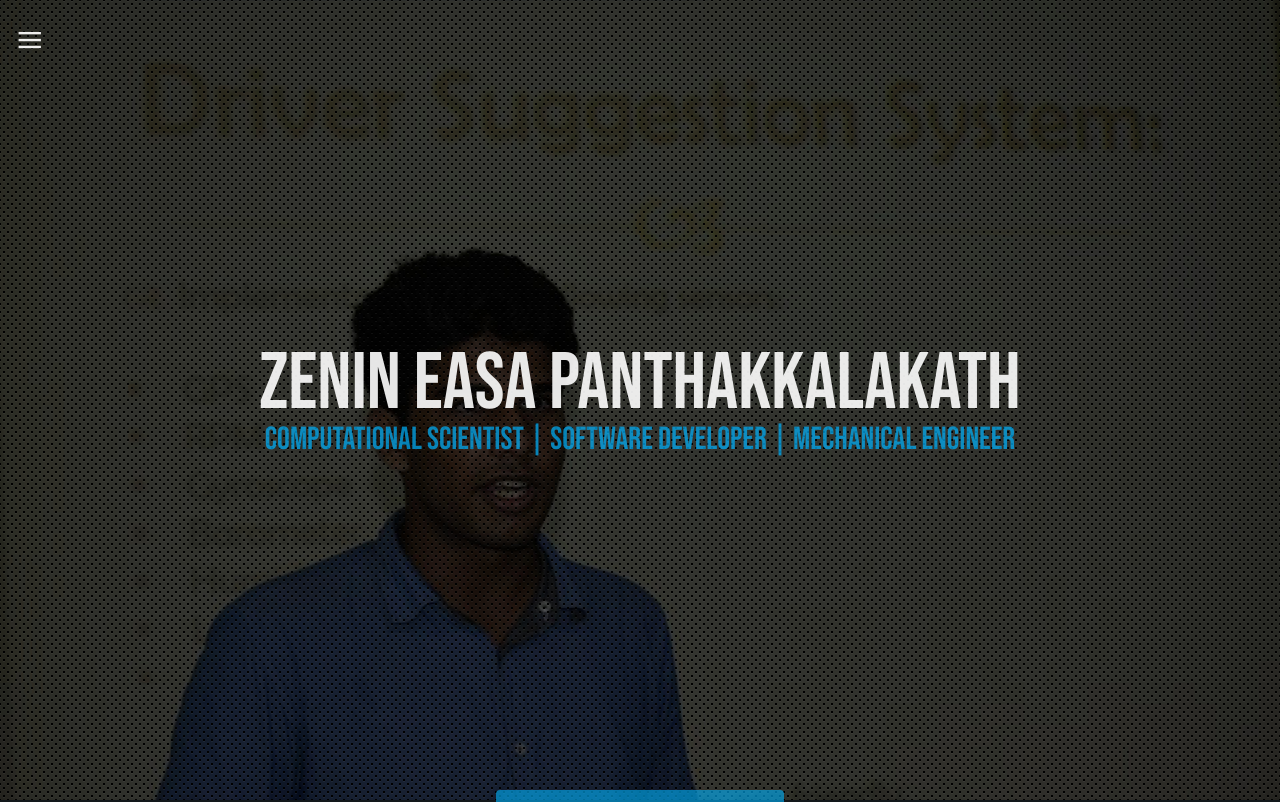
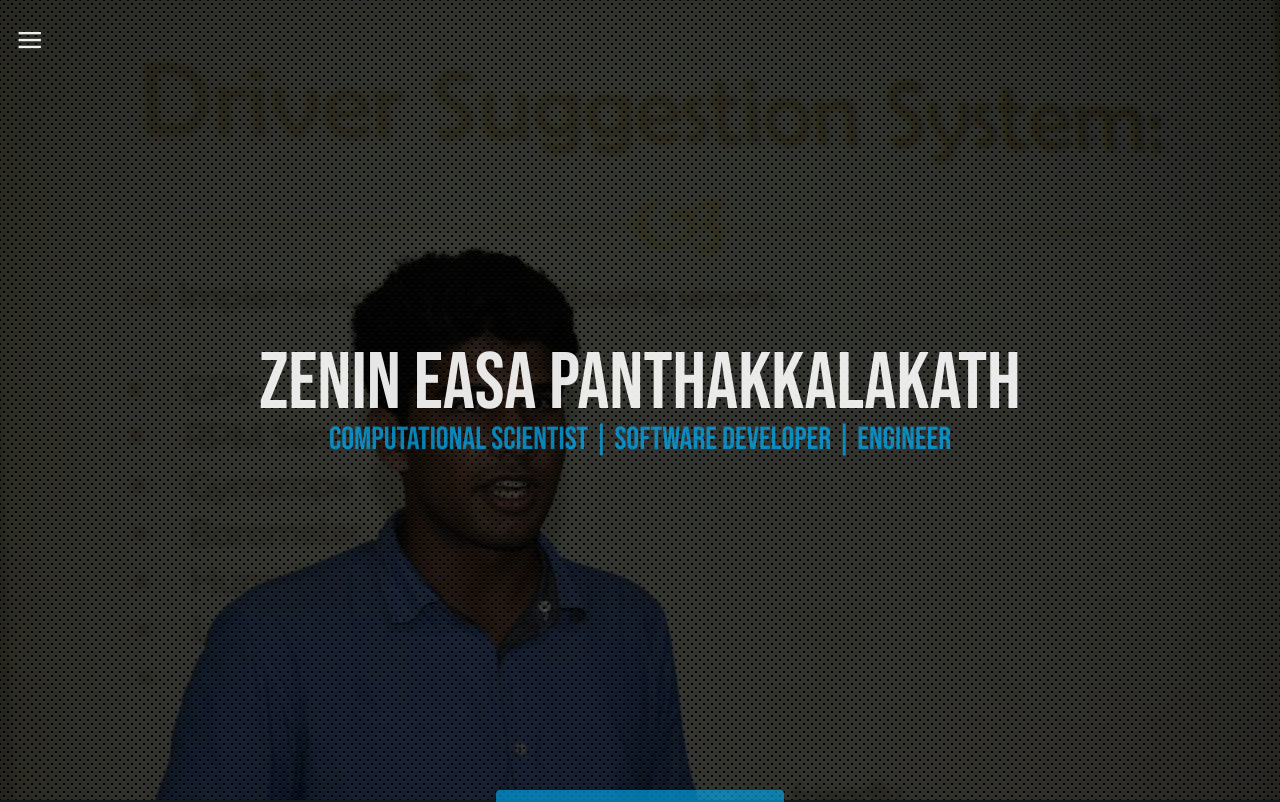
Before and after one commit to zenineasa/portfolio, a plain HTML site: page index.html in a window 1280 px wide. Shown: the top 802 px of the page. Drawn offline with Linux system fonts and the light colour scheme; a web font is replaced by a local one.

Commit message:
Update index.html

```diff
--- a/index.html
+++ b/index.html
@@ -10,7 +10,7 @@
 	<div id="intro">
 		<h1 id="logo">
 			Zenin Easa Panthakkalakath
-			<span>Computational Scientist | Software Developer | Mechanical Engineer</span>
+			<span>Computational Scientist | Software Developer | Engineer</span>
 		</h1>
 	</div>
 
```
